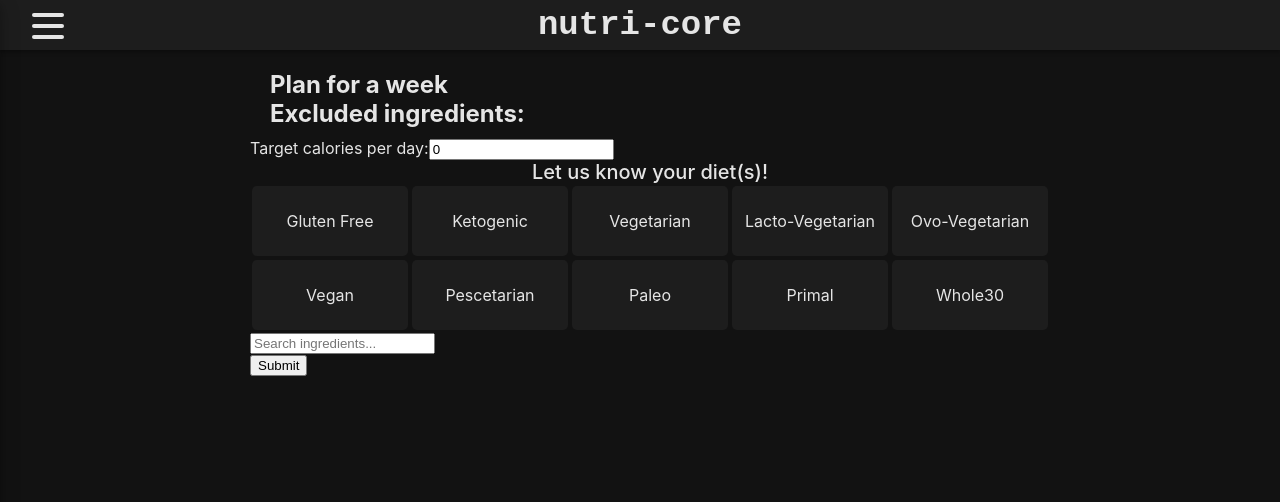
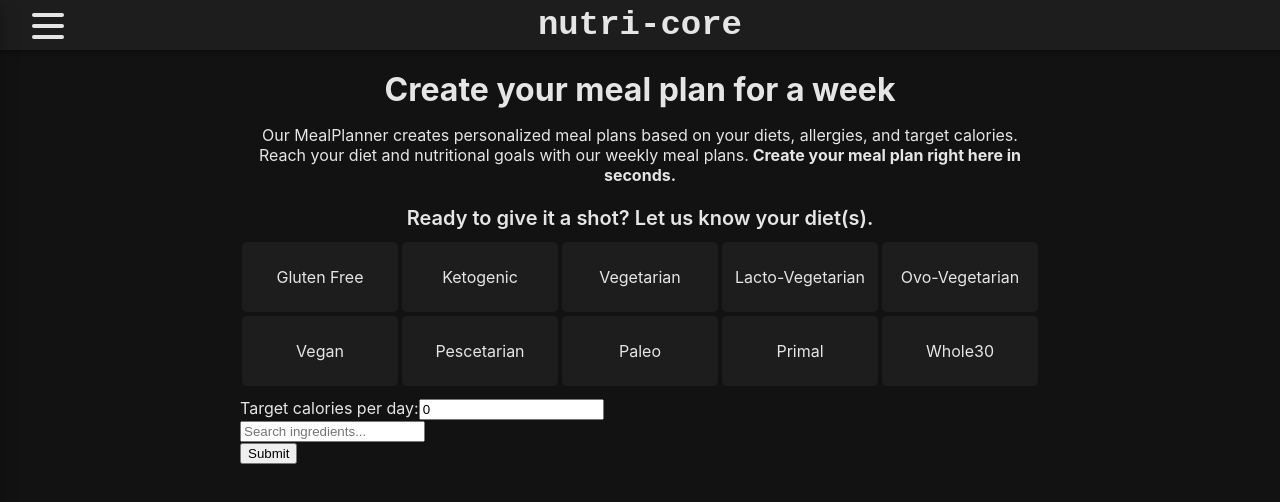
Before and after one commit to hausbence/nutrition-react, a React (Create React App) app: page /mealplanner in a window 1280 px wide. Shown: the top 502 px of the page. Built offline with nearby package versions, Linux system fonts and the light colour scheme.

Commit message:
redesigned the top component in mealplanner

```diff
--- a/src/Pages/mealplanner/DietSelector.js
+++ b/src/Pages/mealplanner/DietSelector.js
@@ -27,7 +27,7 @@ const DietSelector = (props) => {
 
 	content = (
 		<div className="diets-content">
-			<span> Let us know your diet(s)!</span>
+			<span>Ready to give it a shot? Let us know your diet(s).</span>
 			<div className="diets">
 				{dietList.map((diet, i) => (
 					<Diet
--- a/src/Pages/mealplanner/MealPlannerPage.js
+++ b/src/Pages/mealplanner/MealPlannerPage.js
@@ -121,17 +121,24 @@ const MealPlannerPage = () => {
 		<React.Fragment>
 			<StyledMealPlannerPage>
 				<div className="mealplanner-top">
-					<div className="mealplanner-left">
-						<div className="mealplanner-left-title">
-							<h2>Plan for a week</h2>
+					<div className="mealplanner-toptop">
+						<h1>Create your meal plan for a week</h1>
+						<p>
+							Our MealPlanner creates personalized meal plans based on your
+							diets, allergies, and target calories. Reach your diet and
+							nutritional goals with our weekly meal plans.
+							<b> Create your meal plan right here in seconds.</b>
+						</p>
+					</div>
+					<div className="mealplanner-form">
+						<div className="mealplanner-diets">
+							<DietSelector
+								addToSelectedDiets={addToSelectedDiets}
+								removeFromSelectedDiets={removeFromSelectedDiets}
+								selectedDiets={selectedDiets}
+							/>
 						</div>
-						<div className="mealplanner-left-title">
-							<h2>Excluded ingredients:</h2>
-						</div>
-					</div>
-
-					<form>
-						<div className="mealplanner-topright">
+						<div className="mealplanner-calories">
 							<label htmlFor="calories">Target calories per day:</label>
 							<input
 								type="number"
@@ -142,11 +149,6 @@ const MealPlannerPage = () => {
 								onChange={onChangeCalories}
 								required
 								max="10000"
-							/>
-							<DietSelector
-								addToSelectedDiets={addToSelectedDiets}
-								removeFromSelectedDiets={removeFromSelectedDiets}
-								selectedDiets={selectedDiets}
 							/>
 						</div>
 						<div className="mealplanner-bottomright">
@@ -165,7 +167,7 @@ const MealPlannerPage = () => {
 							<button onClick={handleSubmit(handleFormPost)}>Submit</button>
 							{message}
 						</div>
-					</form>
+					</div>
 				</div>
 
 				{weeklyPlan !== undefined && weeklyPlan.length !== 0 ? (
--- a/src/Pages/mealplanner/MealPlannerPage.styled.js
+++ b/src/Pages/mealplanner/MealPlannerPage.styled.js
@@ -15,29 +15,21 @@ export const StyledMealPlannerPage = styled.div`
 		flex-wrap: wrap;
 		min-height: 250px;
 	}
-	.mealplanner-left {
-		display: flex;
-		flex-wrap: wrap;
-		flex-direction: column;
+	.mealplanner-toptop {
+		width: 100%;
+		text-align: center;
+		margin-bottom: 5px;
 	}
-	.mealplanner-left-title {
-		flex-grow: 2;
+	.mealplanner-toptop h1 {
+		margin: 0;
 	}
-	.mealplanner-left-title h2 {
-		margin: 0;
-		padding: 0px 30px;
-	}
-	form {
+	mealplanner-form {
 		padding: 10px;
 		display: flex;
 		flex-wrap: wrap;
 		flex-direction: column;
 	}
-	.mealplanner-topright {
-		flex-grow: 2;
-	}
-	.mealplanner-bottomright {
-		flex-grow: 2;
+	.mealplanner-diets {
 	}
 	.ingredients-container-search {
 		max-width: 700px;
@@ -63,10 +55,11 @@ export const StyledMealPlannerPage = styled.div`
 	}
 	.diets-content span {
 		font-size: 20px;
-		font-weight: 500;
-		margin: 5px;
+		font-weight: 600;
+		height: 50px;
 	}
 	.diets {
+		margin: 10px 0;
 		display: flex;
 		flex-wrap: wrap;
 		height: 148px;
```
Also changed, not shown: 1 other file (tests, documents, lock files or other folders).
